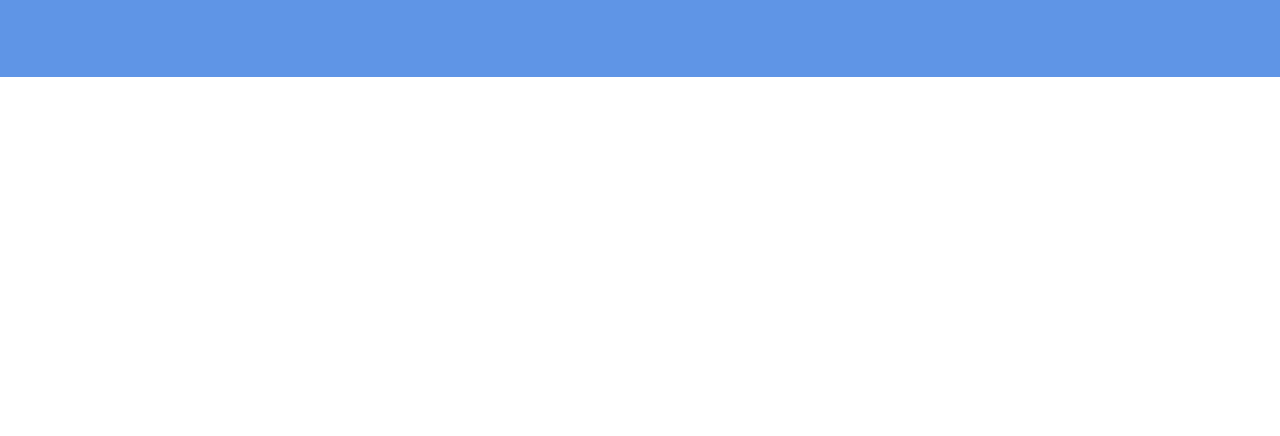
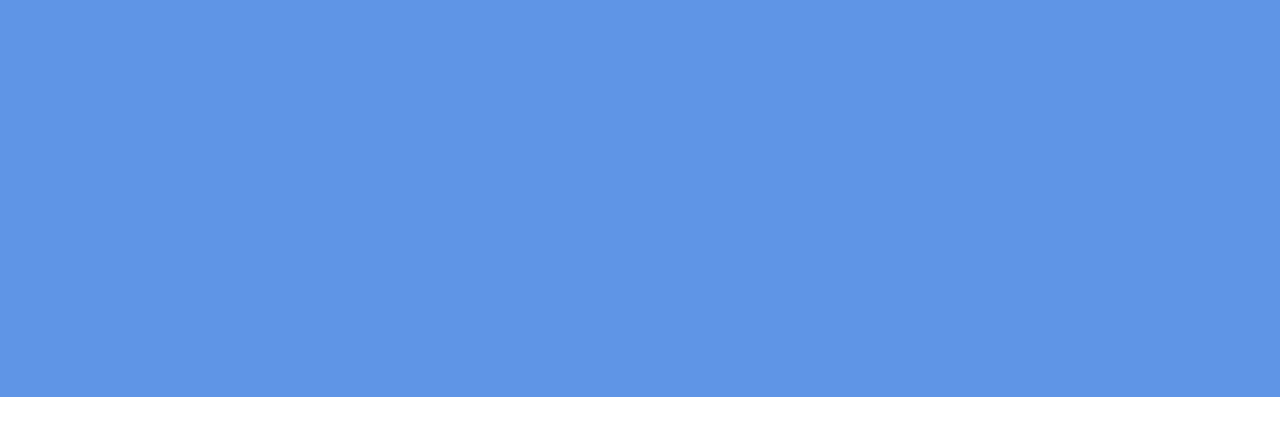
Before and after one commit to DEV-ViniciusAlvesOficial/desafio-em-grupo, a plain HTML site: page index.html in a window 1280 px wide. Shown: the part 40-476 px from the top of the page. Drawn offline with Linux system fonts and the light colour scheme.

Commit message:
Banner Alterada

```diff
--- a/css/style.css
+++ b/css/style.css
@@ -5,6 +5,6 @@
 
 .banner{
     width: 100%;
-    height:80px;
+    height:400px;
     background-color: rgb(95, 149, 230);
 }
```
